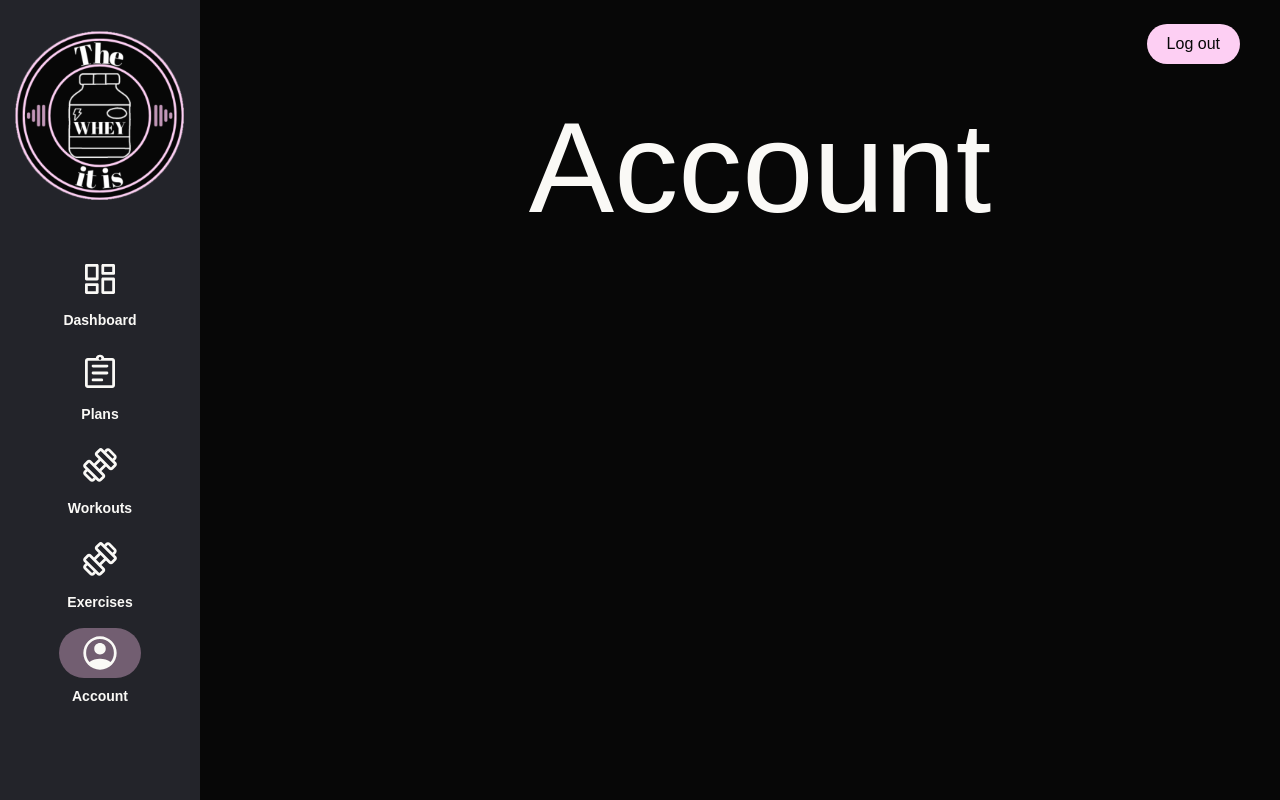
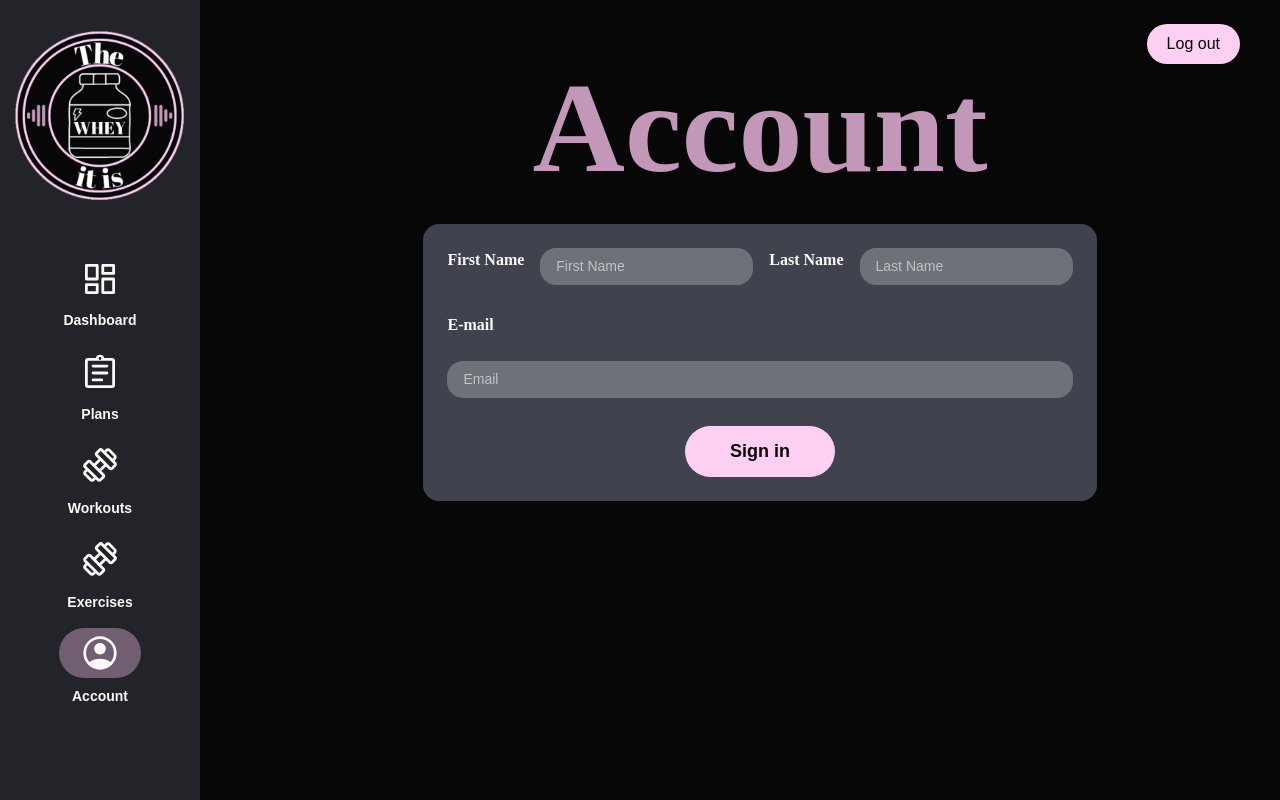
Before and after one commit to GitteV-2159432/BackendProjectAssignment, a React (Vite) app in the folder client/: page /account in a window 1280 px wide. Built offline with nearby package versions, Linux system fonts and the light colour scheme; sample sign-in values are in the browser's storage.

Commit message:
part of account page

```diff
--- a/client/src/pages/Account.jsx
+++ b/client/src/pages/Account.jsx
@@ -1,7 +1,58 @@
 import PageContainer from '../components/PageContainer'
+import styles from '../styles/Account.module.css'
+import { useState } from 'react'
+import { Link, useNavigate } from 'react-router-dom'
 
 const Account = () => {
-  return <PageContainer heading={'Account'}></PageContainer>
+  const [firstName, setFirstName] = useState('')
+  const [lastName, setLastName] = useState('')
+  const [email, setEmail] = useState('')
+  //const [password, setPassword] = useState('')
+  //const [confirmPassword, setConfirmPassword] = useState('')
+  const navigate = useNavigate()
+  const handleSubmit = async (e) => {
+    e.preventDefault()
+  }
+
+  return (
+    <div className={styles.accountContainer}>
+      <h1>Account</h1>
+      <div className={styles.contentWrapper}>
+        <form onSubmit={handleSubmit}>
+          <div className={styles.inputRow}>
+          <label htmlFor="firstName">First Name</label>
+            <input
+              id="firstName"
+              name="firstName"
+              type="text"
+              placeholder="First Name"
+              value={firstName}
+              onChange={(e) => setFirstName(e.target.value)}
+            />
+            <label htmlFor="lastName">Last Name</label>
+            <input
+              id="lastName"
+              name="lastName"
+              type="text"
+              placeholder="Last Name"
+              value={lastName}
+              onChange={(e) => setLastName(e.target.value)}
+            />
+          </div>
+          <label htmlFor="email">E-mail</label>
+          <input
+            id="email"
+            name="email"
+            type="email"
+            placeholder="Email"
+            value={email}
+            onChange={(e) => setEmail(e.target.value)}
+          />
+          <button type="submit">Sign in</button>
+        </form>
+      </div>
+    </div>
+  )
 }
 
 export default Account
--- a/client/src/pages/Login.jsx
+++ b/client/src/pages/Login.jsx
@@ -2,7 +2,7 @@ import { useState } from 'react'
 import { Link, useNavigate } from 'react-router-dom'
 import Logo from '../components/icons/Logo.jsx'
 import useAuth from '../context/useAuth.js'
-import '../styles/auth.css'
+import styles from '../styles/Auth.module.css'
 import TopBar from '../components/TopBar.jsx'
 
 const Login = () => {
@@ -30,13 +30,13 @@ const Login = () => {
   }
 
   return (
-    <div className="auth-container">
+    <div className={styles.authContainer}>
       <TopBar />
-      <main className="main-content">
-        <div className="logo-wrapper">
+      <main className={styles.mainContent}>
+        <div className={styles.logoWrapper}>
           <Logo />
         </div>
-        <div className="content-wrapper">
+        <div className={styles.contentWrapper}>
           <form onSubmit={handleSubmit}>
             <h1>Login</h1>
             <h2>Welcome back! Please log in.</h2>
@@ -57,7 +57,7 @@ const Login = () => {
               onChange={(e) => setPassword(e.target.value)}
             />
             <button type="submit">Sign in</button>
-            <p>Don't have an account? <Link className='form-link' to="/register">Sign up</Link></p>
+            <p>Don't have an account? <Link className={styles.formLink} to="/register">Sign up</Link></p>
           </form>
         </div>
       </main>
--- a/client/src/pages/Register.jsx
+++ b/client/src/pages/Register.jsx
@@ -2,7 +2,7 @@ import { useState } from 'react'
 import { Link, useNavigate } from 'react-router-dom'
 import Logo from '../components/icons/Logo.jsx'
 import TopBar from '../components/TopBar.jsx'
-import '../styles/auth.css'
+import styles from '../styles/Auth.module.css'
 
 const Register = () => {
   const [firstName, setFirstName] = useState('')
@@ -43,16 +43,16 @@ const Register = () => {
   }
 
   return (
-    <div className="auth-container">
+    <div className={styles.authContainer}>
       <TopBar />
-      <main className="main-content">
-        <div className="logo-wrapper">
+      <main className={styles.mainContent}>
+        <div className={styles.logoWrapper}>
           <Logo />
         </div>
-        <div className="content-wrapper">
+        <div className={styles.contentWrapper}>
           <form onSubmit={handleRegister}>
             <h1>Register</h1>
-            <div className="input-row">
+            <div className={styles.inputRow}>
             <input
               id="firstName"
               name="firstName"
@@ -81,7 +81,7 @@ const Register = () => {
               onChange={(e) => setEmail(e.target.value)}
               required
             />
-            <div className="input-row">
+            <div className={styles.inputRow}>
             <input
               id="password"
               name="password"
--- a/client/src/styles/auth.css
+++ b/client/src/styles/Account.module.css
@@ -1,37 +1,29 @@
-.auth-container {
-    min-height: 100vh;
+.accountContainer {
+    margin-left: 1.25rem;
+    margin-right: 1.25rem;
+    margin-top: 0rem;
+    width: 100%;
+    flex-grow: 1;
     display: flex;
+    align-items: center;
     flex-direction: column;
 }
 
-.main-content {
-    flex-grow: 1;
-    display: flex;
-    flex-direction: column;
-    align-items: center;
-    justify-content: left;
-    text-align: left;
-    gap: 3rem;
+h1 {
+    color: var(--pink-color);
+    font-family: var(--font-secondary);
+    font-weight: 600;
+    font-size: 8rem;
+    line-height: 1;
+    margin: 0 0 2rem;
+    text-align: center;
 }
 
-.logo-wrapper {
-    width: 300px;
-    height: 150px;
-}
-
-.content-wrapper {
+.contentWrapper {
+    align-self: center;
     min-width: 400px;
     max-width: 800px;
     justify-content: center;
-}
-
-
-.sign-up-btn.large {
-    font-size: 1.125rem;
-    padding: 0.75rem 2.5rem;
-    border-radius: 9999px;
-    font-weight: 600;
-    white-space: nowrap;
 }
 
 form {
@@ -44,54 +36,30 @@ form {
     gap: 1.25rem;
 }
 
-form h1 {
-    color: var(--pink-color);
-    font-family: var(--font-secondary);
-    font-weight: 700;
-    font-size: 2.125rem;
-    text-align: center;
-}
-
-form h2 {
-    color: var(--off-white-color);
-    font-family: var(--font-primary);
-    font-weight: 700;
-    font-size: 1.125rem;
-    text-align: center;
-}
-
-form p {
-    color: var(--off-white-color);
-    font-family: var(--font-primary);
-    font-weight: 400;
-    font-size: 1rem;
-    text-align: center;
-}
-
-.form-link {
+.formLink {
     color: var(--pink_2-color);
     font-size: 0.875rem;
     text-decoration: none;
     align-self: center;
 }
 
-.input-row {
+.inputRow {
     display: flex;
     gap: 1rem;
 }
 
-.input-row input {
+.inputRow input {
     flex: 1;
 }
 
-/*label {
+label {
     color: var(--text-white);
     font-weight: 700;
     font-family: var(--font-secondary);
     font-size: 1rem;
     display: block;
     margin-bottom: 0.25rem;
-  }*/
+}
 
 input[type="text"],
 input[type="email"],
--- /dev/null
+++ b/client/src/styles/Auth.module.css
@@ -0,0 +1,121 @@
+.authContainer {
+    min-height: 100vh;
+    display: flex;
+    flex-direction: column;
+}
+
+.mainContent {
+    flex-grow: 1;
+    display: flex;
+    flex-direction: column;
+    align-items: center;
+    justify-content: left;
+    text-align: left;
+    gap: 3rem;
+}
+
+.logoWrapper {
+    width: 300px;
+    height: 150px;
+}
+
+.contentWrapper {
+    min-width: 400px;
+    max-width: 800px;
+    justify-content: center;
+}
+
+form {
+    background-color: var(--dark_2-color);
+    border-radius: 1rem;
+    padding: 1.5rem;
+    width: 100%;
+    display: flex;
+    flex-direction: column;
+    gap: 1.25rem;
+}
+
+form h1 {
+    color: var(--pink-color);
+    font-family: var(--font-secondary);
+    font-weight: 700;
+    font-size: 2.125rem;
+    text-align: center;
+}
+
+form h2 {
+    color: var(--off-white-color);
+    font-family: var(--font-primary);
+    font-weight: 700;
+    font-size: 1.125rem;
+    text-align: center;
+}
+
+form p {
+    color: var(--off-white-color);
+    font-family: var(--font-primary);
+    font-weight: 400;
+    font-size: 1rem;
+    text-align: center;
+}
+
+.formLink {
+    color: var(--pink_2-color);
+    font-size: 0.875rem;
+    text-decoration: none;
+    align-self: center;
+}
+
+.inputRow {
+    display: flex;
+    gap: 1rem;
+}
+
+.inputRow input {
+    flex: 1;
+}
+
+/*label {
+    color: var(--text-white);
+    font-weight: 700;
+    font-family: var(--font-secondary);
+    font-size: 1rem;
+    display: block;
+    margin-bottom: 0.25rem;
+  }*/
+
+input[type="text"],
+input[type="email"],
+input[type="password"] {
+    background-color: rgba(var(--off-white-rgb), 0.25);
+    border: none;
+    border-radius: 1rem;
+    padding: 0.5rem 1rem;
+    color: var(--off-white-color);
+    font-family: var(--font-primary);
+    font-size: 0.875rem;
+    width: 100%;
+    margin-bottom: 0.5rem;
+}
+
+input::placeholder {
+    color: rgba(var(--off-white-rgb), 0.6);
+}
+
+button[type="submit"] {
+    background-color: var(--pink_2-color);
+    color: var(--darkest-color);
+    font-family: var(--font-primary);
+    font-weight: 700;
+    font-size: 1.125rem;
+    border-radius: 9999px;
+    padding: 0.75rem 2.5rem;
+    cursor: pointer;
+    width: 150px;
+    margin: 0 auto;
+    display: block;
+}
+
+button[type="submit"]:hover {
+    background-color: var(--pink-color);
+}
--- a/client/src/styles/TopBar.module.css
+++ b/client/src/styles/TopBar.module.css
@@ -1,7 +1,7 @@
 .topBar {
     display: flex;
     justify-content: flex-end;
-    padding: 1.5rem 2.5rem;
+    padding: 1.5rem 2.5rem 0rem;
   }
 
   .topButtons {
```
